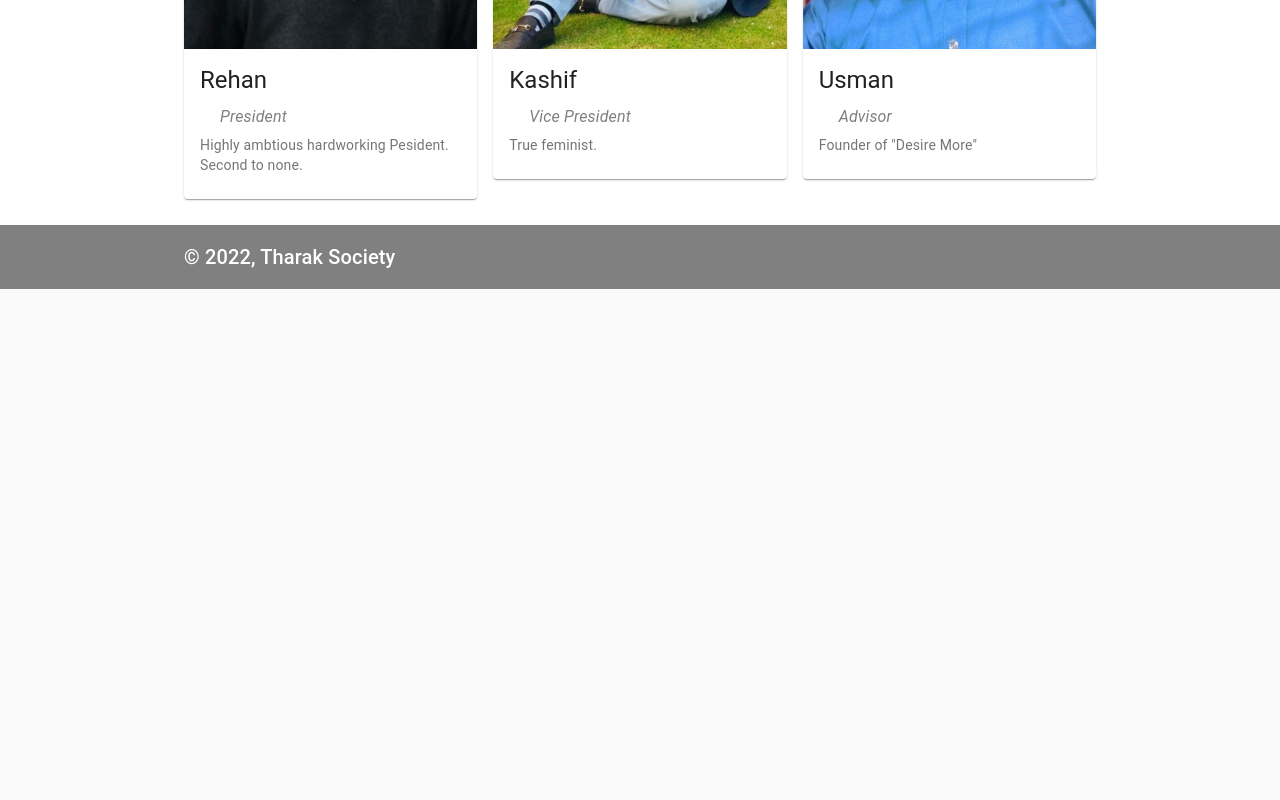
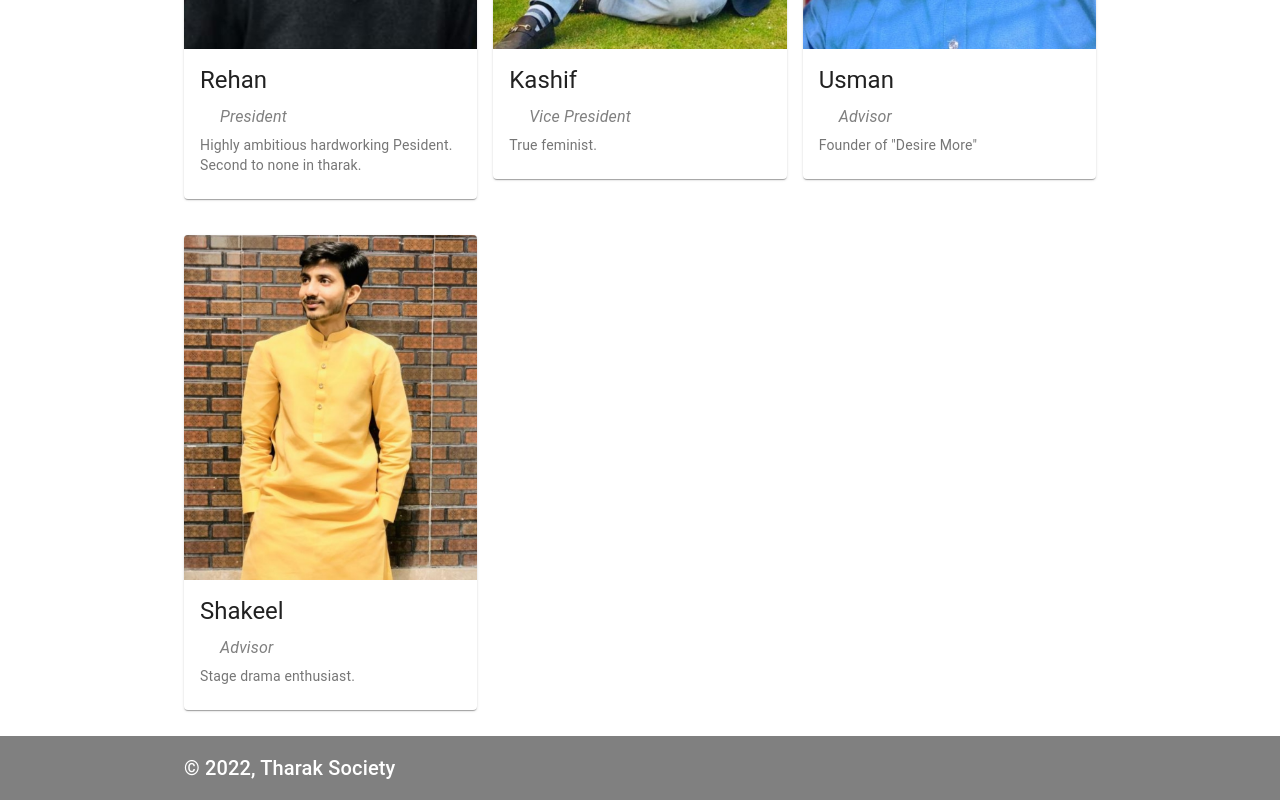
Before and after one commit to testvers/ts, a Gatsby site: page /about in a window 1280 px wide. Shown: the part 535-1335 px from the top of the page. Before the commit the page ends 824 px from the top, so only its background shows below. Built offline with nearby package versions, Linux system fonts and the light colour scheme; Gatsby itself is replaced by a stand-in of ours.

Commit message:
Update about.tsx

```diff
--- a/src/pages/about.tsx
+++ b/src/pages/about.tsx
@@ -9,6 +9,7 @@ import Cards from '../components/card'
 import { createStyles } from '@material-ui/core/styles';
 import Paper from '@material-ui/core/Paper';
 import Grid from '@material-ui/core/Grid';
+import Shakeel from '../images/shakeel.jpg'
 
 const useStyles = makeStyles((theme: Theme) => ({
   root: {
@@ -43,13 +44,13 @@ const AboutUs: FC = () => {
               alt="President"
               title="Rehan"
               post="President"
-              description="Highly ambtious hardworking Pesident. Second to none."
+              description="Highly ambitious hardworking Pesident. Second to none in tharak."
               img={Rehan}
             />
           </Grid>
           <Grid item xs={12} sm={12} md={6} lg={4} xl={4}>
             <Cards
-              alt="Vice-President"
+              alt="Vice President"
               title="Kashif"
               post="Vice President"
               description="True feminist."
@@ -58,11 +59,20 @@ const AboutUs: FC = () => {
           </Grid>
           <Grid item xs={12} sm={12} md={6} lg={4} xl={4}>
             <Cards
-              alt="President"
+              alt="Advisor"
               title="Usman"
               post="Advisor"
               description='Founder of "Desire More"'
               img={Usman}
+            />
+          </Grid>
+          <Grid item xs={12} sm={12} md={6} lg={4} xl={4}>
+            <Cards
+              alt="Advisor"
+              title="Shakeel"
+              post="Advisor"
+              description='Stage drama enthusiast.'
+              img={Shakeel}
             />
           </Grid>
         </Grid>
```
